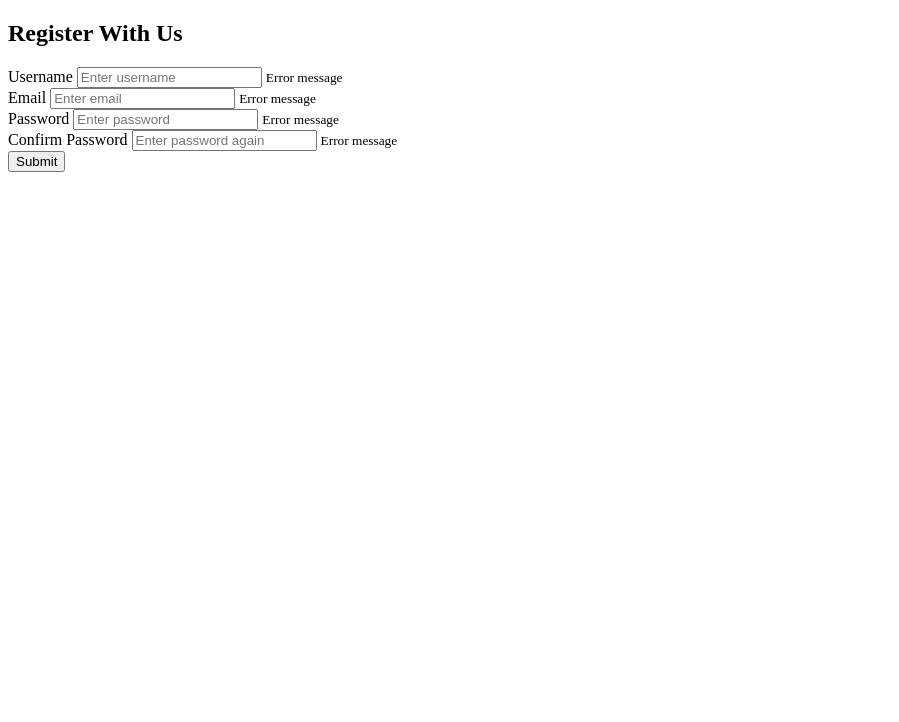
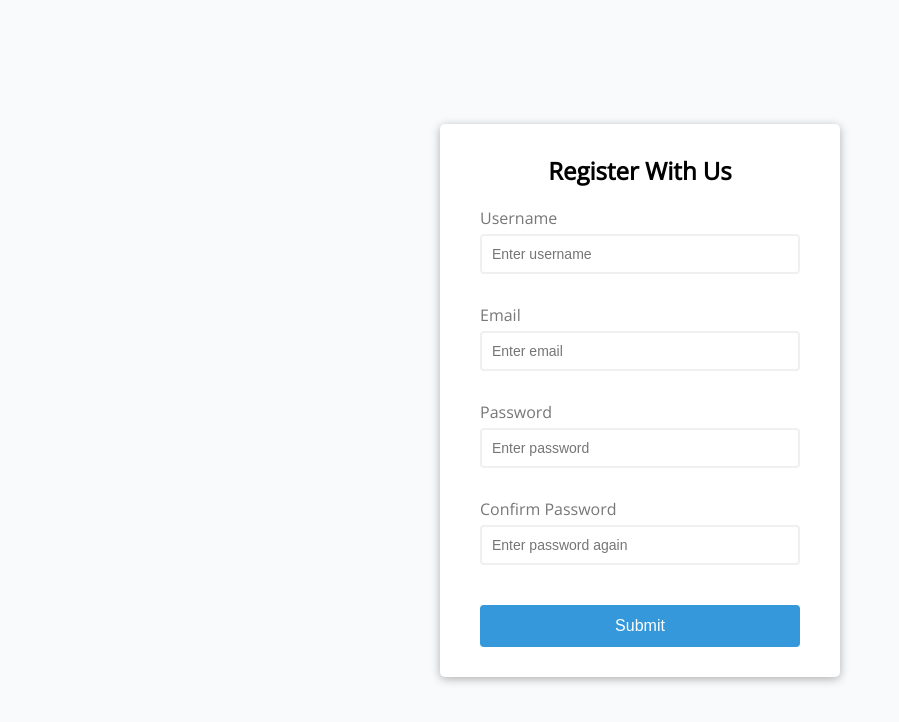
Before and after one commit to franciscocruz29/vanillaWebProjects, a plain HTML site: page formValidator/index.html in a window 1280 px wide. Shown: the whole page, without its empty margins (0-899 px from the left). Drawn offline with nearby package versions, Linux system fonts and the light colour scheme.

Commit message:
Added CSS rules

```diff
--- a/formValidator/index.html
+++ b/formValidator/index.html
@@ -10,25 +10,25 @@
 </head>
 
 <body>
-  <div>
-    <form>
+  <div class="container">
+    <form id="form" class="form">
       <h2>Register With Us</h2>
-      <div>
+      <div class="form-control">
         <label for="username">Username</label>
         <input type="text" id="username" placeholder="Enter username" />
         <small>Error message</small>
       </div>
-      <div>
+      <div class="form-control">
         <label for="email">Email</label>
         <input type="text" id="email" placeholder="Enter email" />
         <small>Error message</small>
       </div>
-      <div>
+      <div class="form-control">
         <label for="password">Password</label>
         <input type="password" id="password" placeholder="Enter password" />
         <small>Error message</small>
       </div>
-      <div>
+      <div class="form-control">
         <label for="password2">Confirm Password</label>
         <input type="password" id="password2" placeholder="Enter password again" />
         <small>Error message</small>
--- a/formValidator/style.css
+++ b/formValidator/style.css
@@ -0,0 +1,95 @@
+@import url('https://fonts.googleapis.com/css?family=Open+Sans&display=swap');
+
+:root {
+  --success-color: #2ecc71;
+  --error-color: #e74c3c;
+}
+
+* {
+  box-sizing: border-box;
+}
+
+body {
+  background-color: #f9fafb;
+  font-family: 'Open Sans', sans-serif;
+  display: flex;
+  align-items: center;
+  justify-content: center;
+  min-height: 100vh;
+  margin: 0;
+}
+
+.container {
+  background-color: #fff;
+  border-radius: 5px;
+  box-shadow: 0 2px 10px rgba(0, 0, 0, 0.3);
+  width: 400px;
+}
+
+h2 {
+  text-align: center;
+  margin: 0 0 20px;
+}
+
+.form {
+  padding: 30px 40px;
+}
+
+.form-control {
+  margin-bottom: 10px;
+  padding-bottom: 20px;
+  position: relative;
+}
+
+.form-control label {
+  color: #777;
+  display: block;
+  margin-bottom: 5px;
+}
+
+.form-control input {
+  border: 2px solid #f0f0f0;
+  border-radius: 4px;
+  display: block;
+  width: 100%;
+  padding: 10px;
+  font-size: 14px;
+}
+
+.form-control input:focus {
+  outline: 0;
+  border-color: #777;
+}
+
+.form-control small {
+  color: var(--error-color);
+  position: absolute;
+  bottom: 0;
+  left: 0;
+  visibility: hidden;
+}
+
+.form button {
+  cursor: pointer;
+  background-color: #3498db;
+  border: 2px solid #3498db;
+  border-radius: 4px;
+  color: #fff;
+  display: block;
+  font-size: 16px;
+  padding: 10px;
+  margin-top: 20px;
+  width: 100%;
+}
+
+.form-control.success input {
+  border-color: var(--success-color);
+}
+
+.form-control.error input {
+  border-color: var(--error-color);
+}
+
+.form-control.error small {
+  visibility: visible;
+}
```
